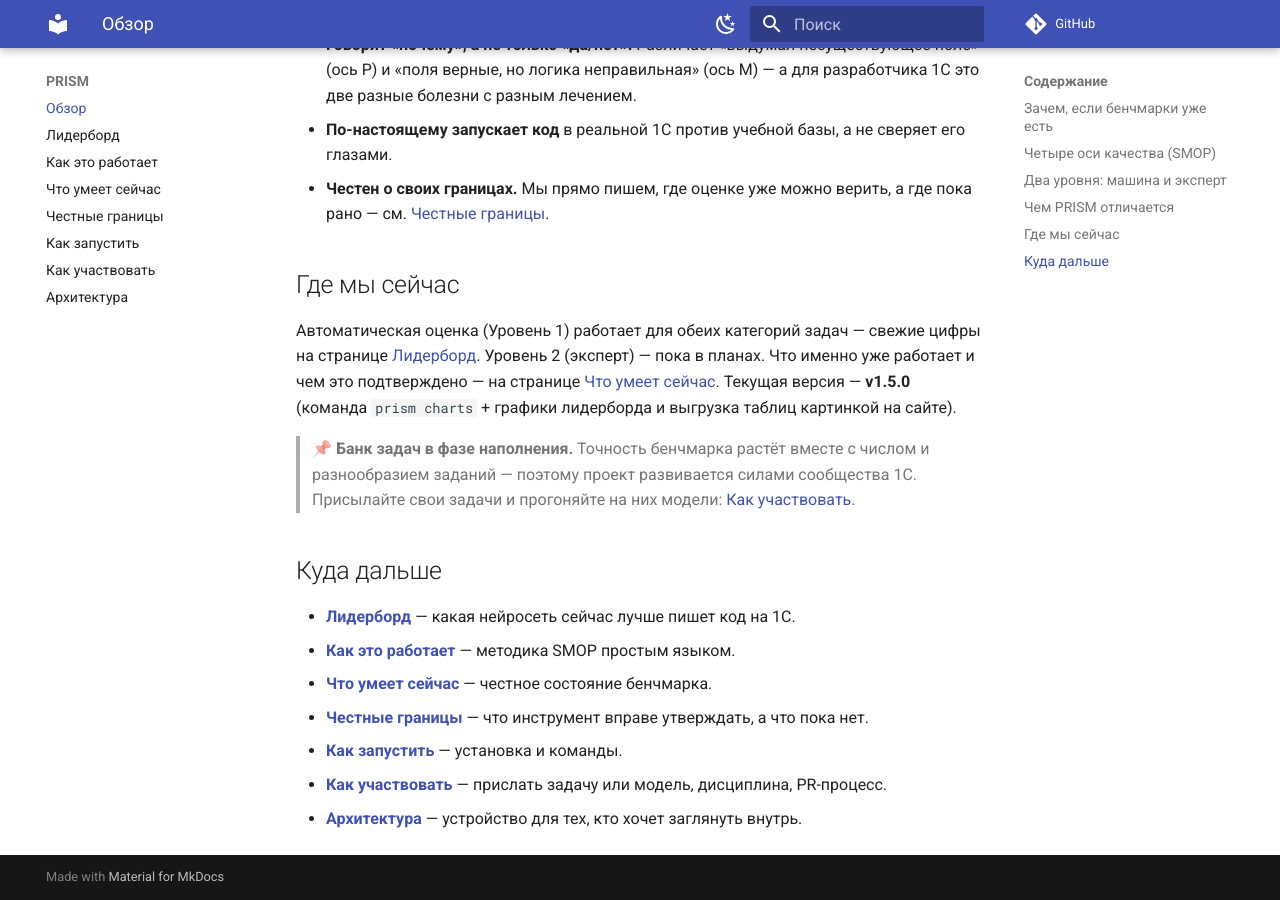
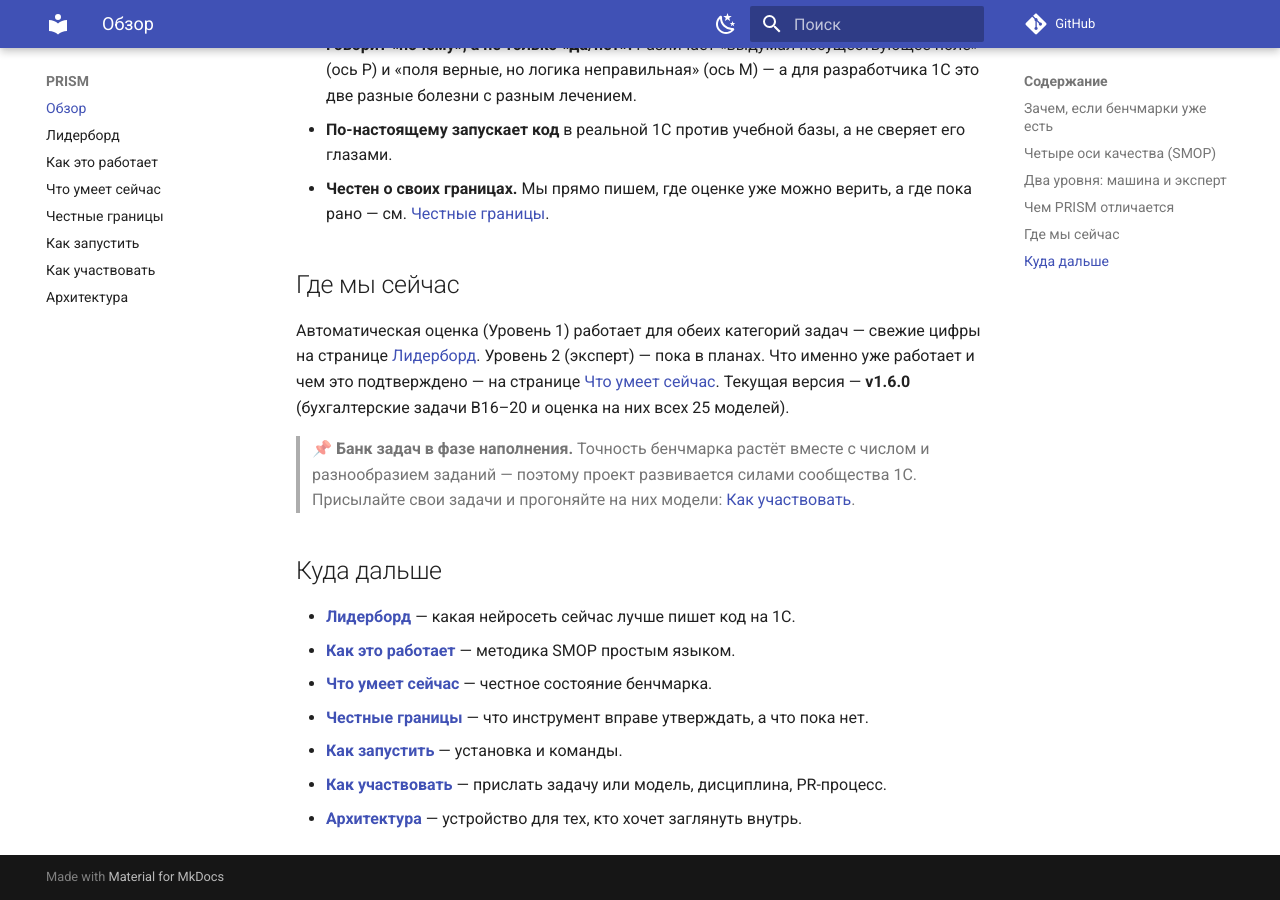
Before and after one commit to genlab-1c/prism, an MkDocs documentation site: the page built from docs/index.md, in a window 1280 px wide and 900 px high, scrolled down 2043 px. Built offline with MkDocs 1.6.1 and Material for MkDocs 9.7.7, drawn with Linux system fonts in a browser that asks for light colours; comment, search, counter and statistics services are not loaded.

Commit message:
chore(release): 1.6.0
- бух-задачи B16-20 + оценка всех 25 моделей на них + prism score --task
- метрика/конституция не менялись, банк задач вырос B15→B20, per-task оценки сравнимы
- бамп во всех 6 местах: pyproject, uv.lock, README-бейдж, docs/index, CITATION, CHANGELOG

```diff
--- a/docs/index.md
+++ b/docs/index.md
@@ -79,7 +79,7 @@ PRISM измеряет в два уровня — и это важно поня
 Автоматическая оценка (Уровень 1) работает для обеих категорий задач — свежие цифры на
 странице [Лидерборд](leaderboard.md). Уровень 2 (эксперт) — пока в планах. Что именно уже
 работает и чем это подтверждено — на странице [Что умеет сейчас](status.md). Текущая версия —
-**v1.5.0** (команда `prism charts` + графики лидерборда и выгрузка таблиц картинкой на сайте).
+**v1.6.0** (бухгалтерские задачи B16–20 и оценка на них всех 25 моделей).
 
 > 📌 **Банк задач в фазе наполнения.** Точность бенчмарка растёт вместе с числом и
 > разнообразием заданий — поэтому проект развивается силами сообщества 1С. Присылайте свои
--- a/pyproject.toml
+++ b/pyproject.toml
@@ -4,7 +4,7 @@ build-backend = "setuptools.build_meta"
 
 [project]
 name = "prism-bench"
-version = "1.5.0"                       # команда prism charts + графики и выгрузка таблиц на сайте
+version = "1.6.0"                       # бух-задачи B16-20 + оценка всех 25 моделей + prism score --task
 description = "PRISM — исполняемый бенчмарк кодогенерации 1С (методика SMOP: Syntax · Meaning · Optimization · Platform)"
 readme = "README.md"
 license = { text = "MIT" }
```
Also changed, not shown: CHANGELOG.md (+33 -0 lines), README.md (+1 -1 lines), 2 other files.
